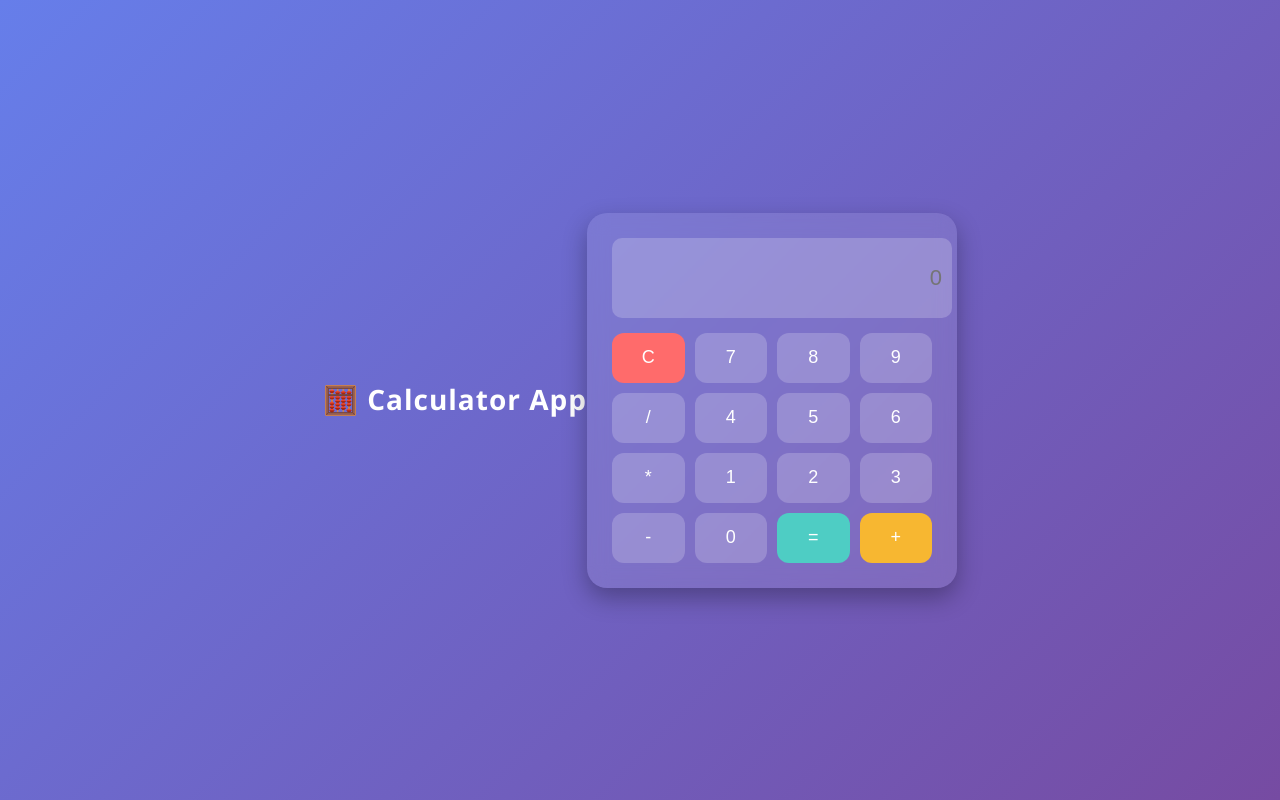
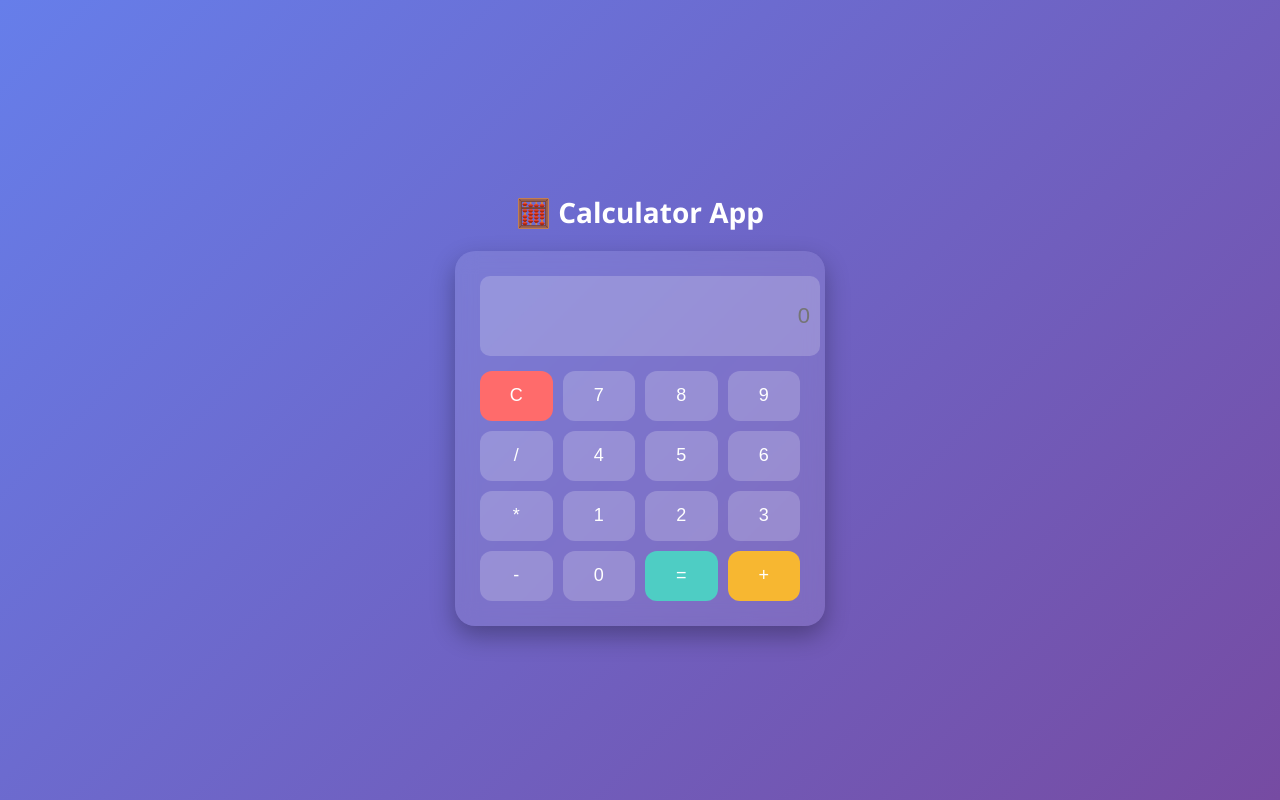
Before and after one commit to sayalimca202522/Calculator-app, a plain HTML site: page index.html in a window 1280 px wide. Drawn offline with Linux system fonts and the light colour scheme.

Commit message:
Fixed title alignment

```diff
--- a/index.html
+++ b/index.html
@@ -5,7 +5,7 @@
     <link rel="stylesheet" href="style.css">
 </head>
 <body>
-
+<div class="container">
 <h1 class="title">🧮 Calculator App</h1>
 
 <div class="calculator">
--- a/style.css
+++ b/style.css
@@ -76,8 +76,11 @@ button:nth-child(16) {
 }
 .title {
     color: white;
-    text-align: center;
     margin-bottom: 20px;
     font-size: 28px;
-    letter-spacing: 1px;
 }
+.container {
+    display: flex;
+    flex-direction: column;
+    align-items: center;
+}
```
